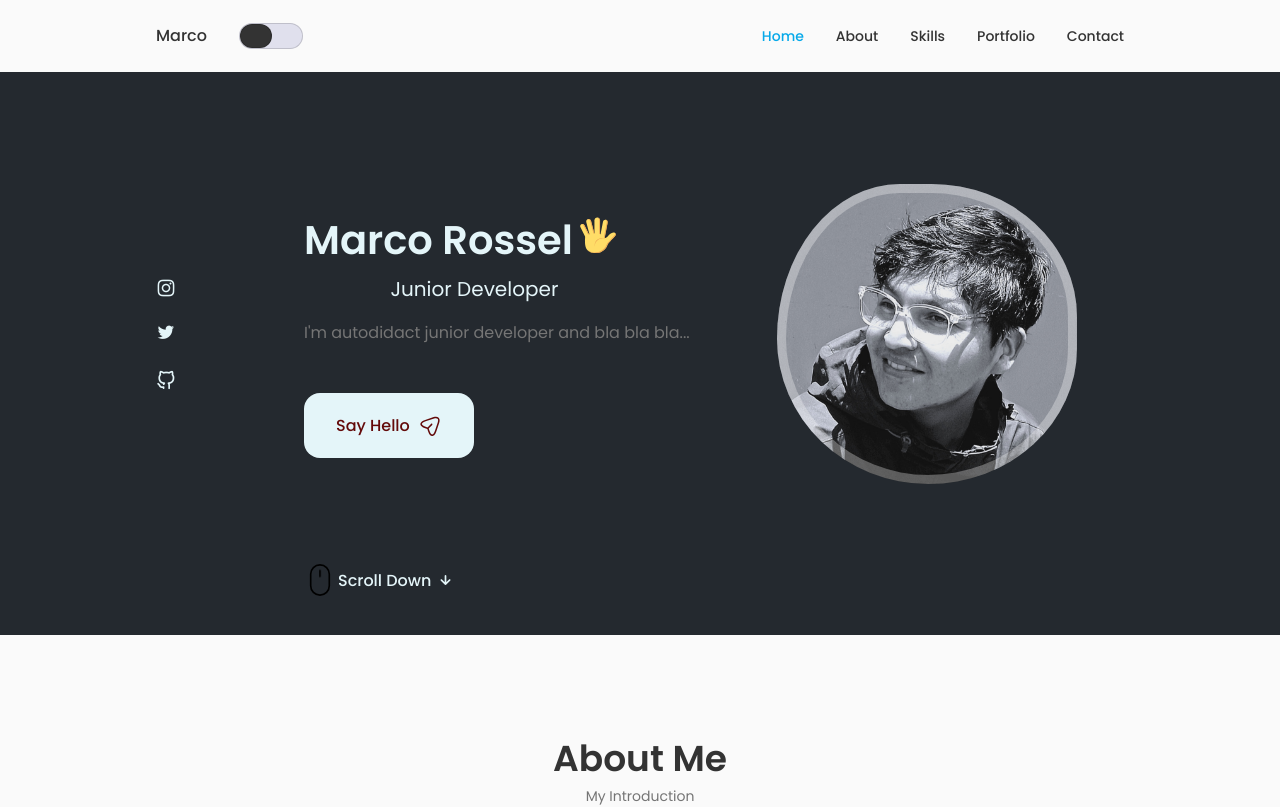
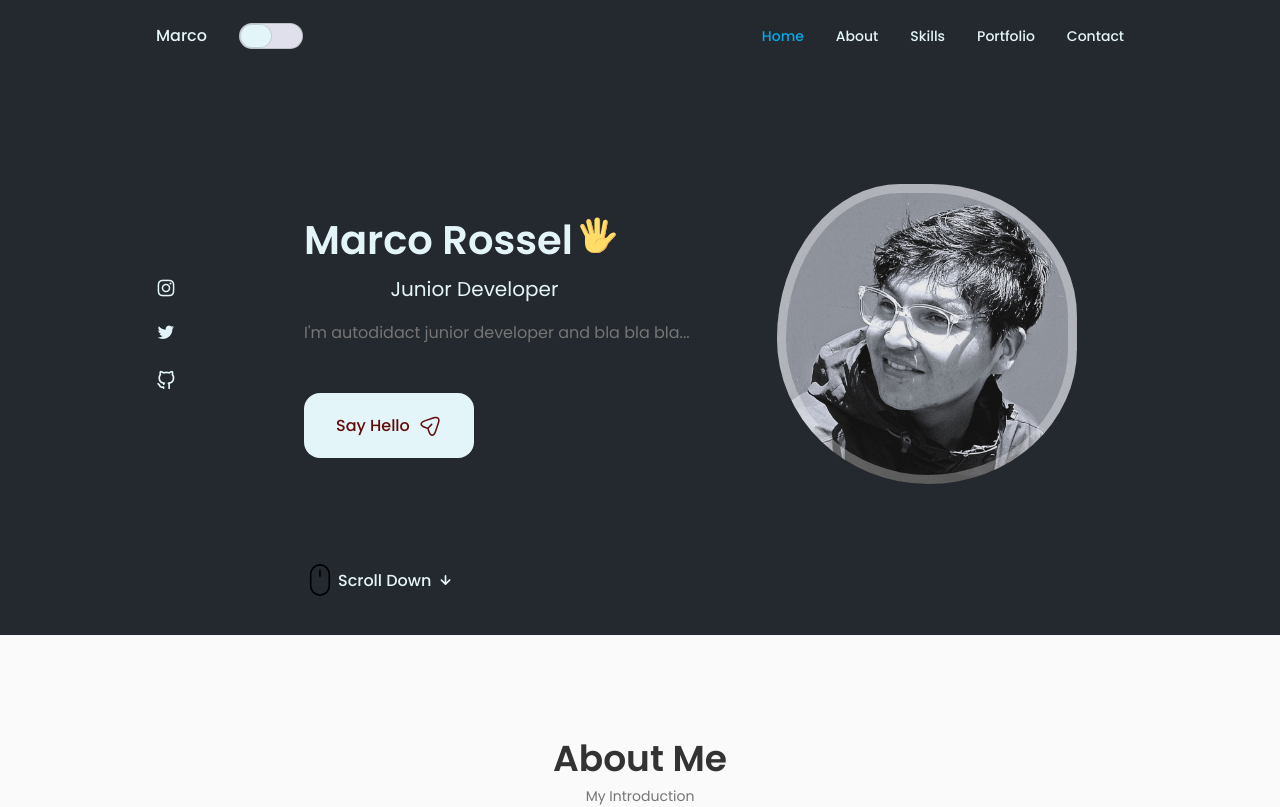
Before and after one commit to MarcoRosselDev/portafollio, a React (Create React App) app: page / in a window 1280 px wide. Shown: the top 807 px of the page. Built offline with nearby package versions, Linux system fonts and the light colour scheme.

Commit message:
dark on local storage

```diff
--- a/src/components/header/Header.jsx
+++ b/src/components/header/Header.jsx
@@ -1,6 +1,6 @@
 import React, { useState } from "react";
 import "./header.css";
-import useLocalStorage from "use-local-storage";
+import { useLocalStorage } from "../../useLocalStorage";
 
 const Header = () => {
   /*============= Change Background header ============= */
@@ -15,11 +15,13 @@ const Header = () => {
   const [activeNav, setActiveNav] = useState("#home");
 
   /*============= Dark mode ============= */
-  const [dark, setDark] = useState(false);
+  const [dark, setDark] = useLocalStorage("asdf", true);
 
-  const toggleTab = () => {
-    setDark((dark) => !dark);
-  };
+  // const toggleTab = () => {
+  //   setDark((dark) => !dark);
+  // };
+
+  /*============= Dark mode on localStorage ============= */
 
   // const [dark, setDark] = useLocalStorage("", "dark-mode");
   return (
@@ -31,7 +33,7 @@ const Header = () => {
           <a href="index.html" className="nav__logo">
             Marco
           </a>
-          <div className="dark-button" onClick={toggleTab}>
+          <div className="dark-button" onClick={() => setDark((asdf) => !asdf)}>
             <div className="button-bw"></div>
           </div>
         </div>
--- /dev/null
+++ b/src/useLocalStorage.js
@@ -0,0 +1,22 @@
+import { useState } from "react";
+
+export function useLocalStorage(key, initialValue) {
+  const [storedValue, setStoredValue] = useState(() => {
+    try {
+      const item = window.localStorage.getItem(key);
+      return item ? JSON.parse(item) : initialValue;
+    } catch (error) {
+      return initialValue;
+    }
+  });
+
+  const setValue = (value) => {
+    try {
+      setStoredValue(value);
+      window.localStorage.setItem(key, JSON.stringify(value));
+    } catch (error) {
+      console.error(error);
+    }
+  };
+  return [storedValue, setValue];
+}
```
